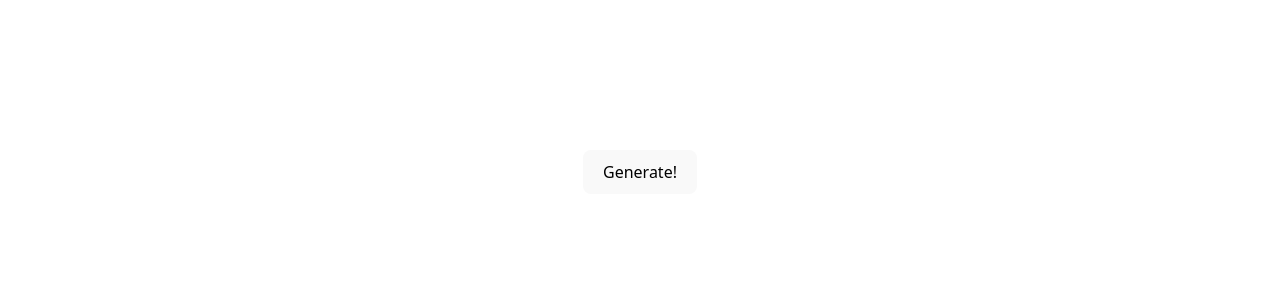
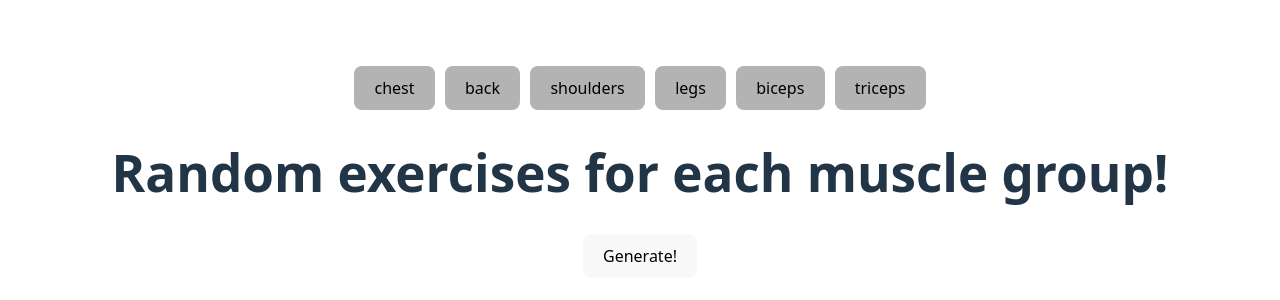
Before and after one commit to sryojhan/work-it-out, a React (Vite) app: page / in a window 1280 px wide. Shown: the part 228-528 px from the top of the page. Built offline with nearby package versions, Linux system fonts and the light colour scheme.

Commit message:
Muscle group selection

```diff
--- a/src/App.jsx
+++ b/src/App.jsx
@@ -1,17 +1,49 @@
 import { useState } from 'react'
-import reactLogo from './assets/react.svg'
-import viteLogo from '/vite.svg'
 import './App.css'
 
+import RoutineGenerator from "./utils/RoutineGenerator";
+
 import ExercisesDisplay from './components/ExercisesDisplay'
+import ExerciseOptions from './components/ExerciseOptions'
+import GenerateButton from './components/GenerateButton'
 
 
 function App() {
-  const [count, setCount] = useState(0)
+
+  const [routine, setRoutine] = useState([]);
+
+  const muscleGroups = RoutineGenerator.GetAllMuscleGroups();
+
+  const [selected, setSelected] = useState(Array(muscleGroups.length).fill(false));
+
+  const toggleSelection = (idx) => {
+
+    const newSelection = [...selected];
+    newSelection[idx] = !newSelection[idx];
+    setSelected(newSelection);
+  };
+
+
+
+  let count = 5;
+
+  const generateRoutine = () => {
+
+    const selectedMuscleGroups = selected.reduce((arr, value, idx)=>{
+      if(value) arr.push(idx);
+      return arr;
+    }, []).map(value => muscleGroups[value]);
+
+    if(selectedMuscleGroups.length === 0) return;
+
+    setRoutine(RoutineGenerator.GenerateRoutine(selectedMuscleGroups, count));
+  }
 
   return (
     <>
-      <ExercisesDisplay></ExercisesDisplay>
+      <ExerciseOptions key='options' selected={selected} toggleSelection={toggleSelection} muscleGroups={muscleGroups}></ExerciseOptions>
+      <ExercisesDisplay key='display' routine={routine}></ExercisesDisplay>
+      <GenerateButton key='generate-button' generate={generateRoutine} ></GenerateButton>
     </>
   )
 }
--- a/src/components/ExerciseCard.jsx
+++ b/src/components/ExerciseCard.jsx
@@ -2,8 +2,7 @@
 
 function ExerciseCard({name}){
 
-    return <h1>{name}</h1>
-
+    return <h1 className="exercise-card" >{name}</h1>
 }
 
 
--- /dev/null
+++ b/src/components/ExerciseOptions.jsx
@@ -0,0 +1,16 @@
+import { useState } from "react";
+
+
+function ExerciseOptions({ selected, toggleSelection, muscleGroups }) {
+
+
+    return <div className="options"> {
+        muscleGroups.map((name, idx) =>
+            <button key={`muscle-group-selection-button: ${name}`} className={selected[idx] ? 'selected-button' : 'unselected-button'} onClick={
+                ()=>{toggleSelection(idx)}
+            } >{name}</button>)
+    } </div>
+}
+
+
+export default ExerciseOptions;
--- a/src/components/ExercisesDisplay.jsx
+++ b/src/components/ExercisesDisplay.jsx
@@ -1,22 +1,22 @@
-import { useState } from "react";
-import RoutineGenerator from "../utils/RoutineGenerator";
 import ExerciseCard from "./ExerciseCard";
 
+import "../styles/exercises.css"
 
-function ExercisesDisplay({count = 5}){
+function ExercisesDisplay({routine}){
 
+    return <>
 
-    const [routine, setRoutine] = useState([]);
+        { routine.length > 0 ?
+            <div className="exercise-display">
+                {routine.map((exercise, idx) =>
+                    <ExerciseCard key={`Exercise card ${idx}`} name={exercise.name}></ExerciseCard>
+                )}
+            </div>
+            :
+            <h1>Random exercises for each muscle group!</h1>
+        }
 
-    return <div>
-        {routine.map((exercise, idx) =>
-            <ExerciseCard key={`Exercise card ${idx}`} name={exercise.name}></ExerciseCard>
-        )}
-        <button onClick={()=>{
-            setRoutine(RoutineGenerator.GenerateRoutine(["chest"], count));
-
-        }}>Generate!</button>
-        </div>
+        </>
 }
 
 
--- /dev/null
+++ b/src/components/GenerateButton.jsx
@@ -0,0 +1,12 @@
+
+
+function GenerateButton({ generate }) {
+
+    return <button onClick={() => {
+        generate();
+    }}>Generate!</button>;
+
+}
+
+
+export default GenerateButton;
--- /dev/null
+++ b/src/styles/exercises.css
@@ -0,0 +1,61 @@
+
+
+.exercise-display{
+
+    display: flex;
+    align-items: center;
+
+    min-height: 300px;
+}
+
+.exercise-card{
+
+    margin: 0;
+    min-height: 300px;
+
+
+    padding: 20px;
+
+    display: flex;
+    align-items: center;
+
+    /* animation: reveal-card .3s ease-in-out; */
+
+    flex: 1;
+}
+
+
+@keyframes reveal-card{
+
+    from{
+
+        opacity: 0;
+        transform: translateY(100px);
+    }
+
+    to{
+
+        opacity: 1;
+        transform: translateY(0);
+    }
+}
+
+
+.options{
+
+    display: flex;
+    justify-content: center;
+
+    gap: 10px;
+}
+
+
+.selected-button{
+
+    background-color: rgb(117, 181, 255);
+}
+
+.unselected-button{
+
+    background-color: rgb(179, 179, 179);
+}
--- a/src/utils/RoutineGenerator.js
+++ b/src/utils/RoutineGenerator.js
@@ -47,8 +47,6 @@ const RoutineGenerator = (function () {
 
         const selectedExercises = [];
 
-        let counter = 0;
-
         Array.from({ length: length }).forEach(_ => {
 
             const muscleGroup = ChooseRandomFromArray(muscleGroups);
@@ -60,22 +58,24 @@ const RoutineGenerator = (function () {
 
             while(selectedExercises.includes(exercise)){
 
-                counter++;
                 exercise = SelectRandomMuscleGroupExercise(muscleGroupsData);
             }
 
             selectedExercises.push(exercise);
         });
 
-        console.log(counter);
-
         return selectedExercises;
     }
 
 
 
+    const GetAllMuscleGroups = function(){
 
-    return { GenerateRoutine };
+        return Object.keys(exercises);
+    }
+
+
+    return { GenerateRoutine, GetAllMuscleGroups };
 })();
 
 
```
